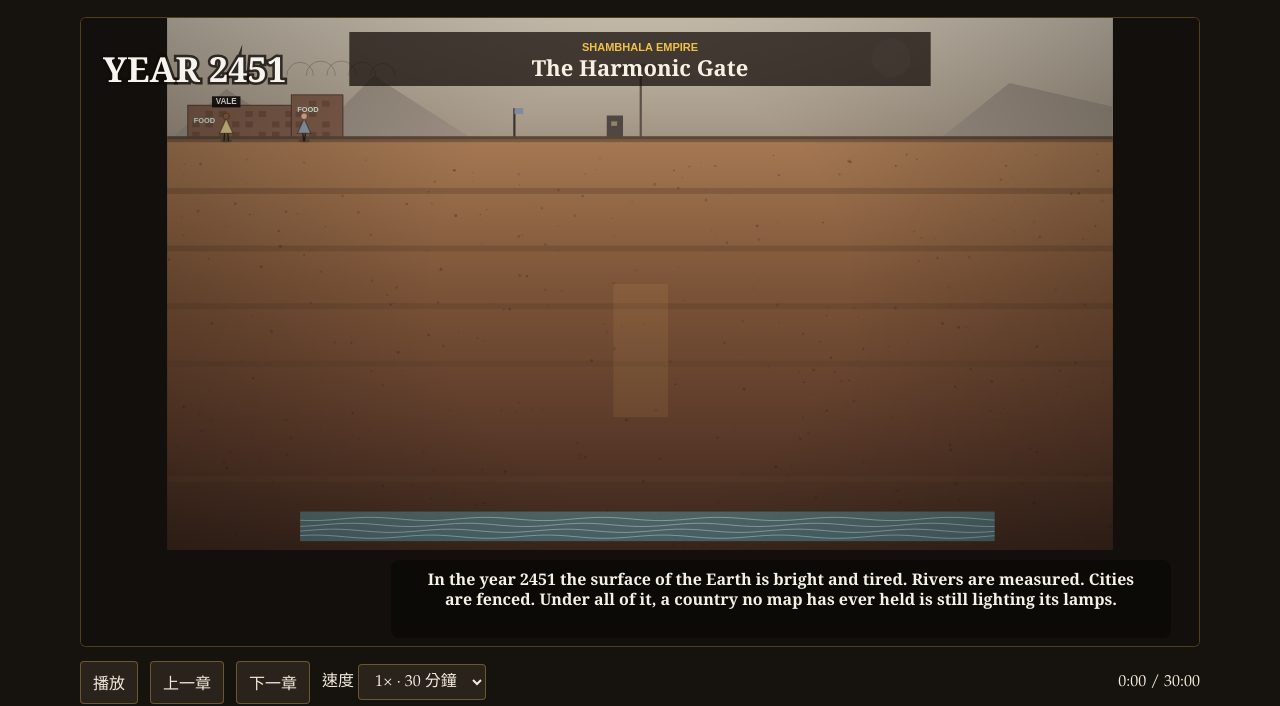
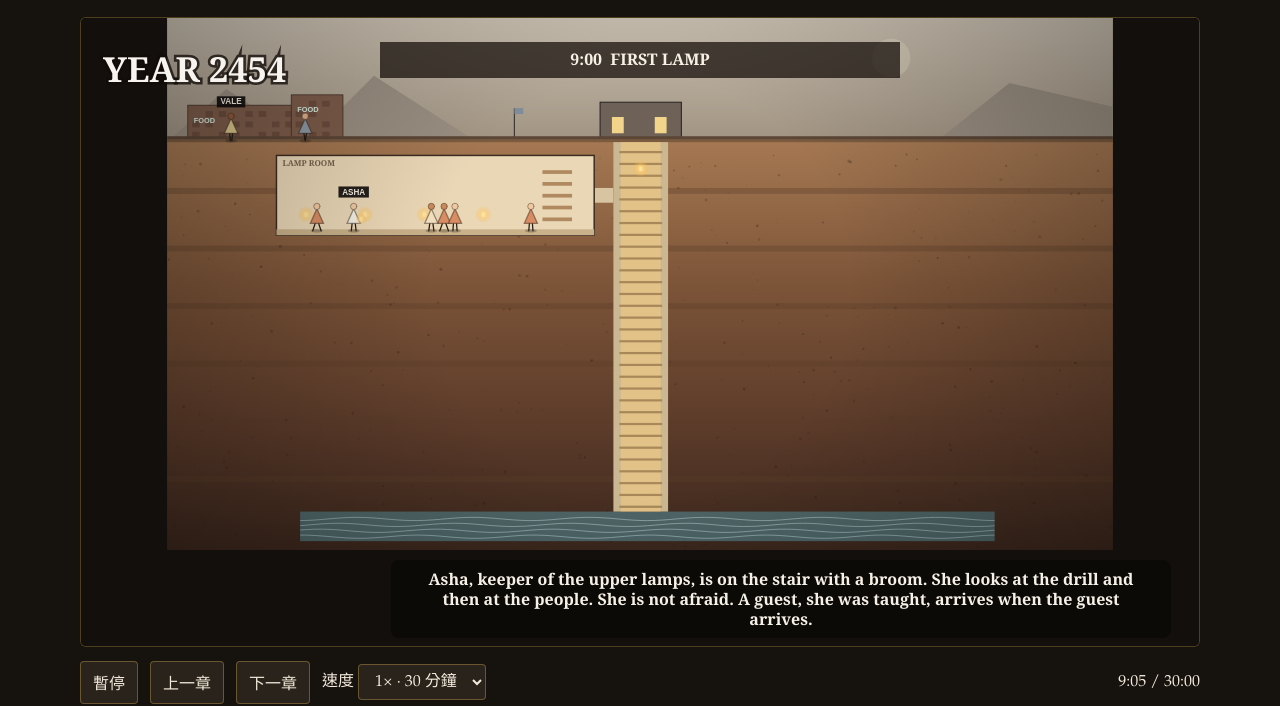
Before and after one commit to gannena/-, a website with bundled scripts: page shambhala/index.html in a window 1280 px wide. Shown: the part 248-954 px from the top of the page. Built offline with nearby package versions, Linux system fonts and the light colour scheme; animation ran at ten frames a second.

Commit message:
Play the Shambhala film on open and add a fullscreen preview reel.
The player starts on the revealed city, and a reel mode fills the screen so the series can be recorded as a watchable video.

Co-authored-by: gannena <gannena@users.noreply.github.com>

```diff
--- a/shambhala/css/film.css
+++ b/shambhala/css/film.css
@@ -28,11 +28,14 @@ body.recording .foot {
 
 body.recording {
   background: #000;
+  overflow: hidden;
 }
 
 body.recording .stage {
   width: 100vw;
+  height: 100vh;
   max-width: none;
+  aspect-ratio: auto;
   margin: 0;
   border: 0;
   border-radius: 0;
--- a/shambhala/index.html
+++ b/shambhala/index.html
@@ -1,8 +1,9 @@
 <!DOCTYPE html>
-<html lang="zh-Hant">
+<html lang="zh-Hant" class="notranslate" translate="no">
 <head>
   <meta charset="utf-8">
   <meta name="viewport" content="width=device-width, initial-scale=1">
+  <meta name="google" content="notranslate">
   <title>Shambhala 2451 — The City Below the War</title>
   <link rel="stylesheet" href="css/film.css">
 </head>
--- a/shambhala/js/draw.js
+++ b/shambhala/js/draw.js
@@ -25,15 +25,17 @@ export function drawFrame(ctx, viewW, viewH, frame) {
   ctx.fillStyle = "#120f0c";
   ctx.fillRect(0, 0, viewW, viewH);
   if (frame.split) {
-    withView(ctx, 0, 0, viewW / 2, viewH, () => drawScene(ctx, frame.leftWorld, frame.time, { quiet: true }));
-    withView(ctx, viewW / 2, 0, viewW / 2, viewH, () => drawScene(ctx, frame.world, frame.time, { quiet: true }));
+    const motion = frame.motion ?? frame.time;
+    withView(ctx, 0, 0, viewW / 2, viewH, () => drawScene(ctx, frame.leftWorld, motion, { quiet: true }));
+    withView(ctx, viewW / 2, 0, viewW / 2, viewH, () => drawScene(ctx, frame.world, motion, { quiet: true }));
     ctx.fillStyle = "#f0c14a";
     ctx.fillRect(viewW / 2 - 3, 0, 6, viewH);
     drawYearPlate(ctx, "YEAR 2451", 36, viewH - 78, 1);
     drawYearPlate(ctx, "YEAR 2571", viewW / 2 + 36, viewH - 78, 1);
   } else {
-    const band = frame.showText ? 96 : 0;
-    withView(ctx, 0, 0, viewW, viewH - band, () => drawScene(ctx, frame.world, frame.time, { quiet: false }));
+    const band = frame.showText && !frame.fullBleed ? 96 : 0;
+    const motion = frame.motion ?? frame.time;
+    withView(ctx, 0, 0, viewW, viewH - band, () => drawScene(ctx, frame.world, motion, { quiet: false }));
     drawYearPlate(ctx, `YEAR ${Math.floor(frame.world.year)}`, 22, 64, 0.64);
   }
   if (frame.showText) drawOverlays(ctx, viewW, viewH, frame);
--- a/shambhala/js/film.js
+++ b/shambhala/js/film.js
@@ -18,9 +18,19 @@ const blurb = document.querySelector("#blurb");
 const episodeHeading = document.querySelector("#episode-heading");
 
 const params = new URLSearchParams(location.search);
+const reel = params.has("reel");
+const REEL = [
+  { e: 1, t: 0, hold: 12 },
+  { e: 1, t: 540, hold: 14 },
+  { e: 6, t: 900, hold: 14 },
+  { e: 10, t: 720, hold: 14 },
+  { e: 11, t: 900, hold: 14 },
+  { e: 12, t: 1260, hold: 16 },
+];
 let episode = episodeByNumber(Number(params.get("e")) || 1);
-let time = clampTime(Number(params.get("t")) || 0);
-let playing = false;
+let time = clampTime(params.has("t") ? Number(params.get("t")) : reel ? 0 : 540);
+let playing = !reel && !params.has("shot");
+let reelBegan = 0;
 let speed = 1;
 let lastTick = performance.now();
 let spokenIndex = -1;
@@ -74,6 +84,14 @@ window.addEventListener("keydown", (event) => {
   }
 });
 
+if (reel) {
+  captionBox.checked = true;
+  chromeBox.checked = true;
+  document.body.classList.add("recording");
+  episode = episodeByNumber(1);
+  time = 0;
+}
+
 window.addEventListener("resize", resize);
 resize();
 render();
@@ -89,7 +107,10 @@ if (params.has("shot")) {
 function tick(now) {
   const delta = Math.min(0.1, (now - lastTick) / 1000);
   lastTick = now;
-  if (playing) {
+  if (reel) {
+    if (!reelBegan) reelBegan = now;
+    applyReel((now - reelBegan) / 1000);
+  } else if (playing) {
     time += delta * speed;
     if (time >= EPISODE_SECONDS) {
       time = EPISODE_SECONDS;
@@ -125,6 +146,8 @@ function render() {
     leftWorld,
     split,
     time,
+    motion: performance.now() / 1000,
+    fullBleed: reel,
     showText: captionBox.checked,
     titleCard: time < 8,
     episodeTitle: episode.title,
@@ -152,6 +175,21 @@ function render() {
     url.searchParams.set("t", String(Math.floor(time)));
     history.replaceState(null, "", url);
   }
+}
+
+function applyReel(elapsed) {
+  let remain = Math.max(0, elapsed - 0.6);
+  for (const segment of REEL) {
+    if (remain <= segment.hold) {
+      episode = episodeByNumber(segment.e);
+      time = segment.t + remain * 0.3;
+      return;
+    }
+    remain -= segment.hold;
+  }
+  const last = REEL[REEL.length - 1];
+  episode = episodeByNumber(last.e);
+  time = last.t + 8;
 }
 
 function toggle() {
```
